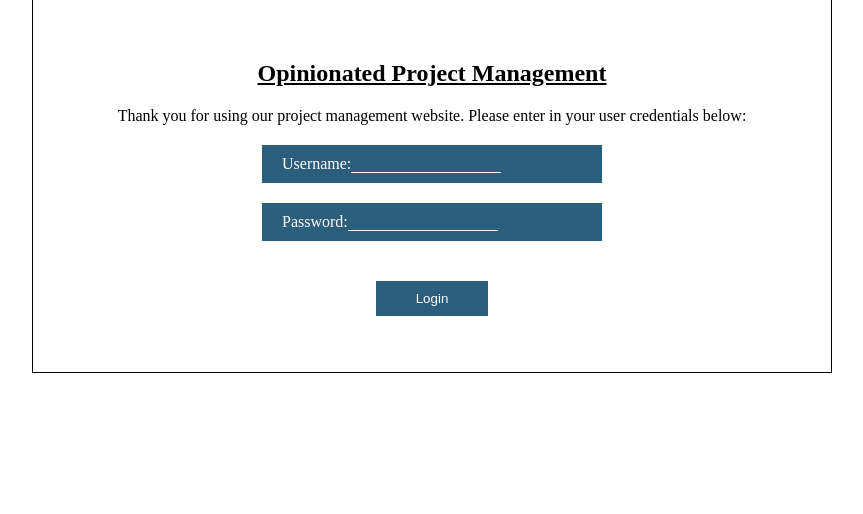
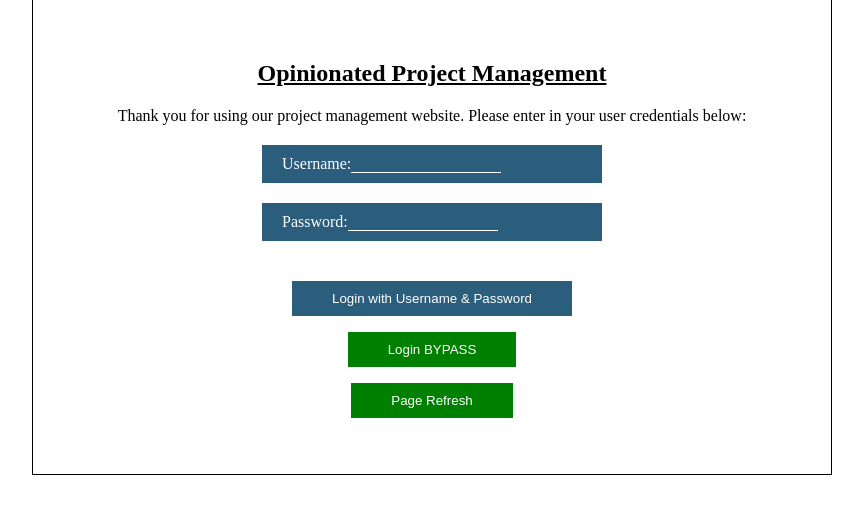
Before and after one commit to itochr/467_ProjectManagementWebsite, a Flask app: page / in a window 1280 px wide. Shown: the part 155-669 px from the top of the page, without its empty margins (208-1071 px from the left). Run offline with Flask 2, Linux system fonts and the light colour scheme.

Commit message:
Setup user Account authentication with MySQL database

```diff
--- a/capstone/app.py
+++ b/capstone/app.py
@@ -1,19 +1,51 @@
-from flask import Flask, render_template, json, jsonify, request, redirect
+from flask import Flask, render_template, json, jsonify, request, redirect, session, url_for
+import pymysql
 import os
 import database.db_connector as db
 
 # Configuration
 
 app = Flask(__name__)
+app.secret_key = 'sadfadsgdsfhs'
+# app.config["SESSION_PERMANENT"] = True
+# app.config["PERMANENT_SESSION_LIFETIME"] = 300
+app.config['SESSION_TYPE'] = 'filesystem'
+
+
+
 db_connection = db.connect_to_database()
+cursor = db_connection.cursor(pymysql.cursors.DictCursor)
 
 
 # Routes
+@app.route('/')
+@app.route('/login', methods =['GET', 'POST'])
+def login():
+	screenMsg = ''
+	if request.method == 'POST' and 'accountUsername' in request.form and 'password' in request.form:
+		accountUsername = request.form['accountUsername']
+		password = request.form['password']
+		query = 'SELECT * FROM Accounts WHERE accountUsername = %s AND accountPassword = %s'
 
-@app.route('/')
-def login():
+		# Citation: https://stackoverflow.com/a/47957611/18182802
+		inputs = (accountUsername, password)
+		cursor.execute(query, inputs)
+		user = cursor.fetchone()
+
+		# results = json.dumps(cursor.fetchone())
+		# return results
+		if user:
+			session['loggedin'] = True
+			session['accountID'] = user['accountID']
+			session['accountUsername'] = user['accountUsername']
+			# session['accountFirstName'] = user['accountFirstName']
+			screenMsg = 'Logged in successfully !'
+			accountFirstName = user['accountFirstName']
+			return render_template('main.j2', accountFirstName = accountFirstName)
+		else:
+			screenMsg = 'Please enter correct username / password!'
+		return render_template('login.j2', screenMsg = screenMsg)
 	return render_template("login.j2")
-
 
 @app.route('/main', methods=['GET', 'POST'])
 def main():
@@ -29,6 +61,30 @@ def help():
 
 @app.route('/projects', methods=['GET', 'POST'])
 def projects():
+	screenMsg = ''
+	if request.method == 'POST' and 'accountUsername' in request.form and 'password' in request.form:
+		accountUsername = request.form['accountUsername']
+		password = request.form['password']
+		query = 'SELECT * FROM Accounts WHERE accountUsername = %s AND accountPassword = %s'
+
+		# Citation: https://stackoverflow.com/a/47957611/18182802
+		inputs = (accountUsername, password)
+		cursor.execute(query, inputs)
+		user = cursor.fetchone()
+
+		# results = json.dumps(cursor.fetchone())
+		# return results
+		if user:
+			session['loggedin'] = True
+			session['accountID'] = user['accountID']
+			session['accountUsername'] = user['accountUsername']
+			# session['accountFirstName'] = user['accountFirstName']
+			screenMsg = 'Logged in successfully !'
+			accountFirstName = user['accountFirstName']
+			return render_template('main.j2', accountFirstName = accountFirstName)
+		else:
+			screenMsg = 'Please enter correct username / password!'
+		return render_template('login.j2', screenMsg = screenMsg)
 	return render_template("projects.j2")
 
 @app.route('/accounts', methods=['GET', 'POST'])
--- a/capstone/static/css/login.css
+++ b/capstone/static/css/login.css
@@ -70,3 +70,12 @@ input[type="password"] {
     cursor: pointer;
     margin-top: 20px;
 }
+
+.login-button-admin {
+    background-color: green;
+    color: white;
+    border: none;
+    padding: 10px 40px;
+    cursor: pointer;
+    margin-top: 0px;
+}
--- a/capstone/templates/_template_with_nav.j2
+++ b/capstone/templates/_template_with_nav.j2
@@ -1,12 +1,10 @@
 <link rel="stylesheet" href="{{ url_for('static', filename='css/main.css') }}">
 {% extends 'nav.j2' %}
 {% block body %}
-<body>
+
 
 {# CONTENT GOES HERE #}
 
 
 
 {% endblock %}
-</body>
-</html>
--- a/capstone/templates/login.j2
+++ b/capstone/templates/login.j2
@@ -11,23 +11,31 @@
 
 		<p>Thank you for using our project management website. Please enter in your user credentials below:</p>
 
-		<form action="/main" method="POST">
+		<form action="/login" method="POST">
+			{% if screenMsg is defined and screenMsg %}
+			<div class="announcement">{{ screenMsg }}</div>
+			{% endif %}
+
+
 			<div class="form">
 				<div class="input">
 					<label>Username:</label>
-					<input type="text" name="username">
+					<input type="text" id="accountUsername" name="accountUsername">
 				</div>
 			</div>
 
 			<div class="form">
 				<div class="input">
 					<label>Password:</label>
-					<input type="password" name="password">
+					<input type="password" id="password" name="password" >
 				</div>
 			</div>
 
-			<button type="submit" class="login-button">Login</button>
+			<button type="submit" class="login-button">Login with Username & Password</button>
 		</form>
+
+		<form action="/main" method="POST"><button type="submit" class="login-button-admin">Login BYPASS</button></form>
+		<form action="/login" method="POST"><button type="submit" class="login-button-admin">Page Refresh</button></form>
 	</div>
 </div>
 </body>
```
Also changed, not shown: capstone/static/css/main.css (+12 -0 lines), capstone/templates/main.j2 (+6 -2 lines).
